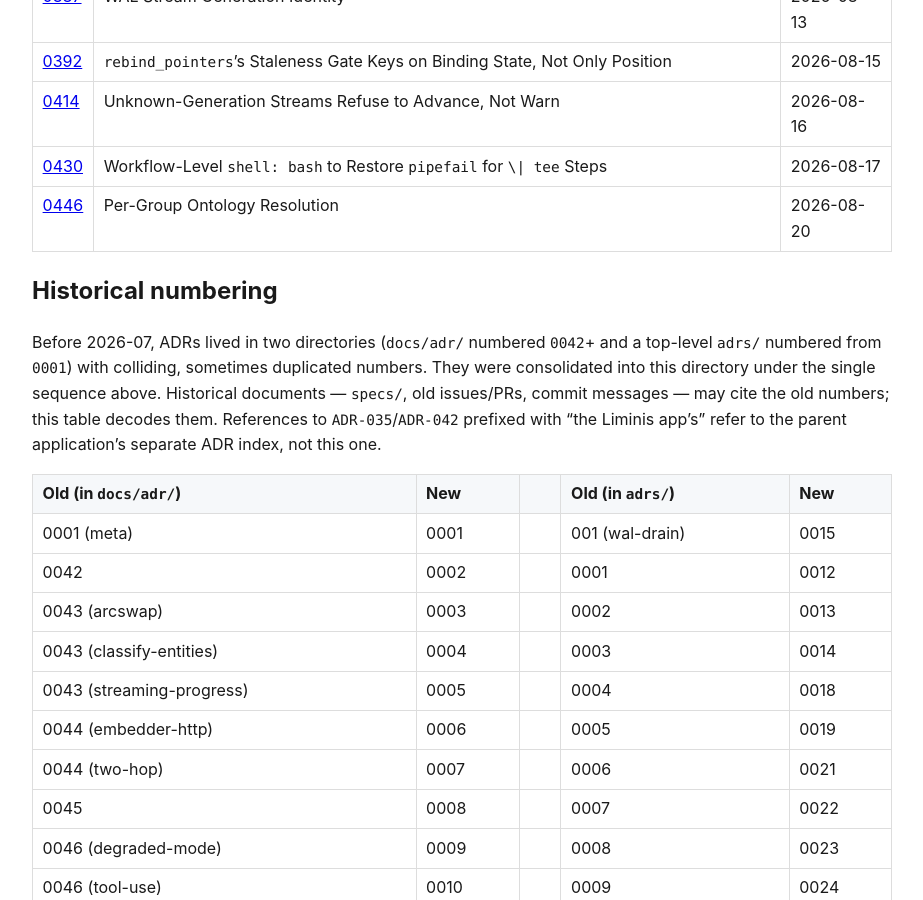
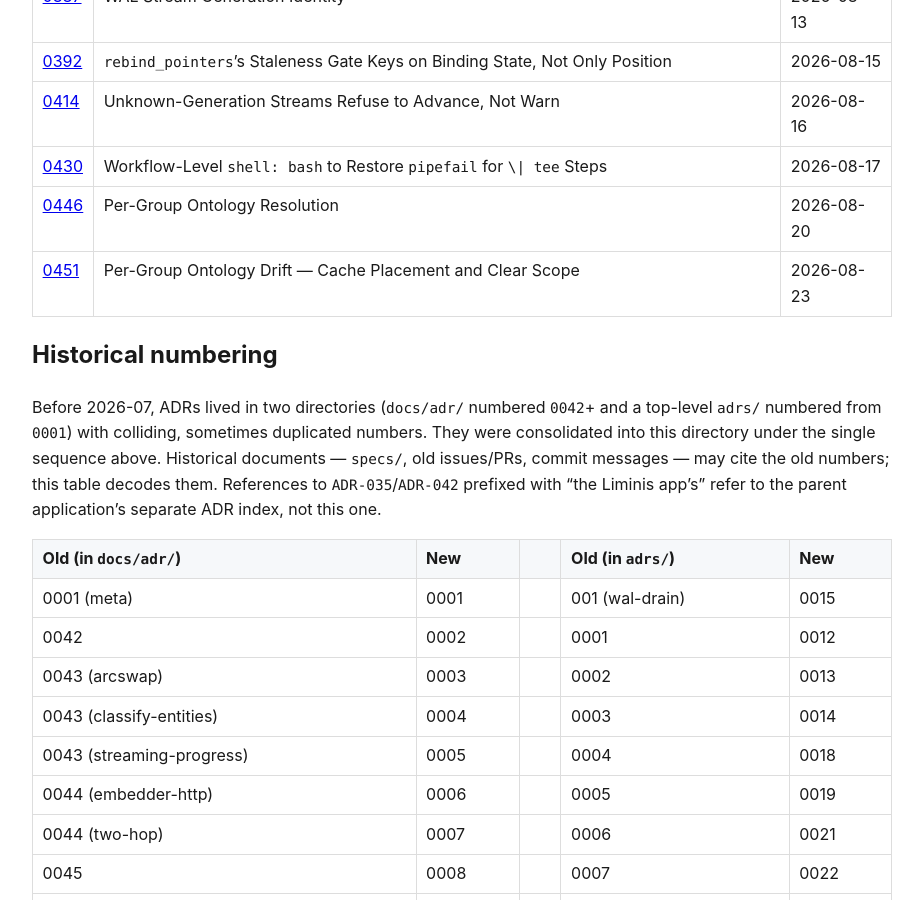
Before and after one commit to verveguy/liminis-context-graph, a Jekyll site: the page built from docs/adr/index.md, in a window 1280 px wide and 900 px high, scrolled down 5418 px. Shown: the whole window, without its empty margins (178-1101 px from the left). Built offline with Jekyll 4.4.1, drawn with Linux system fonts in a browser that asks for light colours.

```diff
--- a/docs/adr/index.md
+++ b/docs/adr/index.md
@@ -104,6 +104,7 @@ Numbers are project-local and immutable once assigned. See [ADR-0001](0001-recor
 | [0414](0414-wal-generation-unknown-refuses-replay.md) | Unknown-Generation Streams Refuse to Advance, Not Warn | 2026-08-16 |
 | [0430](0430-ci-tee-pipefail.md) | Workflow-Level `shell: bash` to Restore `pipefail` for `\| tee` Steps | 2026-08-17 |
 | [0446](0446-per-group-ontology-resolution.md) | Per-Group Ontology Resolution | 2026-08-20 |
+| [0451](0451-per-group-ontology-drift-cache-and-clear-scope.md) | Per-Group Ontology Drift — Cache Placement and Clear Scope | 2026-08-23 |
 
 ## Historical numbering
 
```
